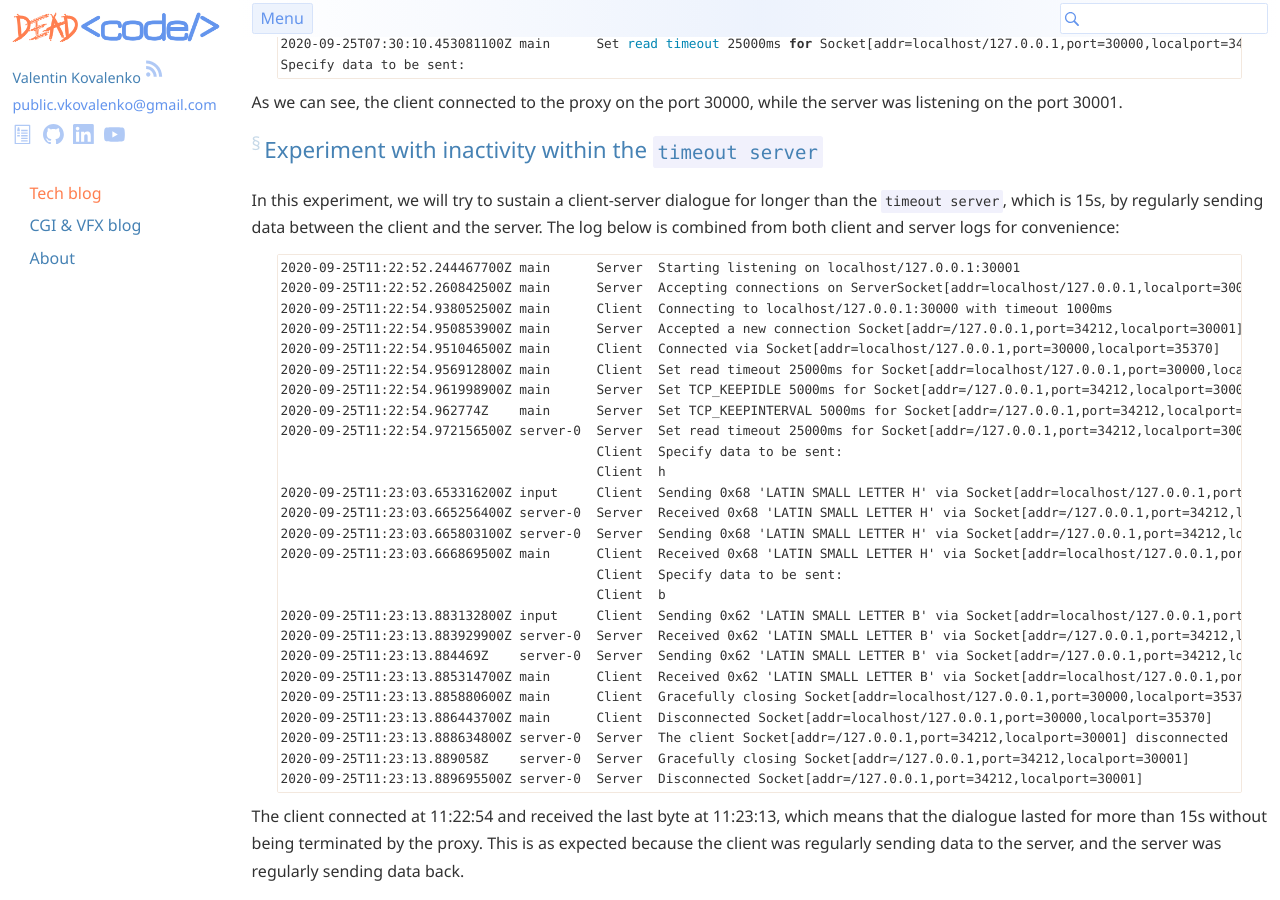
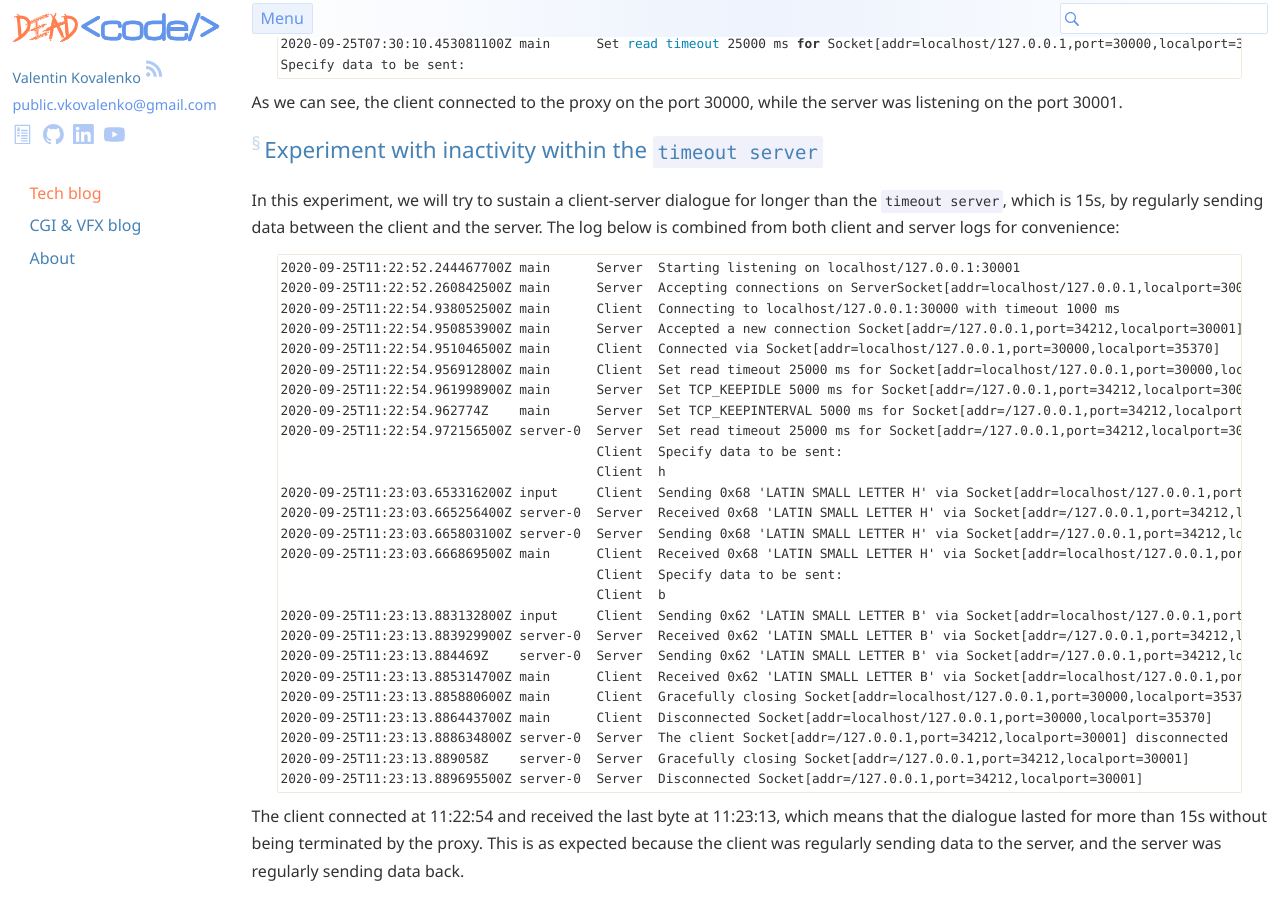
Before and after one commit to stIncMale/stincmale.github.io, a Jekyll site: the page built from _posts/2020-09-23-tcp-keep-alive.markdown, in a window 1280 px wide and 900 px high, scrolled down 4683 px. Built offline with Jekyll 4.4.1, drawn with Linux system fonts in a browser that asks for light colours; some of the changed text lies outside the part shown.

Commit message:
Add spaces before unit labels in blog/tcp-keep-alive

````diff
--- a/_posts/2020-09-23-tcp-keep-alive.markdown
+++ b/_posts/2020-09-23-tcp-keep-alive.markdown
@@ -210,9 +210,9 @@ Start the client:
 
 ```shell
 $ java -cp examples/target/classes/ stincmale.sandbox.examples.tcpkeepalive.Client localhost 30000
-2020-09-25T07:30:10.434081900Z main      Connecting to localhost/127.0.0.1:30000 with timeout 1000ms
+2020-09-25T07:30:10.434081900Z main      Connecting to localhost/127.0.0.1:30000 with timeout 1000 ms
 2020-09-25T07:30:10.447577700Z main      Connected via Socket[addr=localhost/127.0.0.1,port=30000,localport=34974]
-2020-09-25T07:30:10.453081100Z main      Set read timeout 25000ms for Socket[addr=localhost/127.0.0.1,port=30000,localport=34974]
+2020-09-25T07:30:10.453081100Z main      Set read timeout 25000 ms for Socket[addr=localhost/127.0.0.1,port=30000,localport=34974]
 Specify data to be sent:
 ```
 
@@ -226,13 +226,13 @@ The log below is combined from both client and server logs for convenience:
 ```
 2020-09-25T11:22:52.244467700Z main      Server  Starting listening on localhost/127.0.0.1:30001
 2020-09-25T11:22:52.260842500Z main      Server  Accepting connections on ServerSocket[addr=localhost/127.0.0.1,localport=30001]
-2020-09-25T11:22:54.938052500Z main      Client  Connecting to localhost/127.0.0.1:30000 with timeout 1000ms
+2020-09-25T11:22:54.938052500Z main      Client  Connecting to localhost/127.0.0.1:30000 with timeout 1000 ms
 2020-09-25T11:22:54.950853900Z main      Server  Accepted a new connection Socket[addr=/127.0.0.1,port=34212,localport=30001]
 2020-09-25T11:22:54.951046500Z main      Client  Connected via Socket[addr=localhost/127.0.0.1,port=30000,localport=35370]
-2020-09-25T11:22:54.956912800Z main      Client  Set read timeout 25000ms for Socket[addr=localhost/127.0.0.1,port=30000,localport=35370]
-2020-09-25T11:22:54.961998900Z main      Server  Set TCP_KEEPIDLE 5000ms for Socket[addr=/127.0.0.1,port=34212,localport=30001]
-2020-09-25T11:22:54.962774Z    main      Server  Set TCP_KEEPINTERVAL 5000ms for Socket[addr=/127.0.0.1,port=34212,localport=30001]
-2020-09-25T11:22:54.972156500Z server-0  Server  Set read timeout 25000ms for Socket[addr=/127.0.0.1,port=34212,localport=30001]
+2020-09-25T11:22:54.956912800Z main      Client  Set read timeout 25000 ms for Socket[addr=localhost/127.0.0.1,port=30000,localport=35370]
+2020-09-25T11:22:54.961998900Z main      Server  Set TCP_KEEPIDLE 5000 ms for Socket[addr=/127.0.0.1,port=34212,localport=30001]
+2020-09-25T11:22:54.962774Z    main      Server  Set TCP_KEEPINTERVAL 5000 ms for Socket[addr=/127.0.0.1,port=34212,localport=30001]
+2020-09-25T11:22:54.972156500Z server-0  Server  Set read timeout 25000 ms for Socket[addr=/127.0.0.1,port=34212,localport=30001]
                                          Client  Specify data to be sent:
                                          Client  h
 2020-09-25T11:23:03.653316200Z input     Client  Sending 0x68 'LATIN SMALL LETTER H' via Socket[addr=localhost/127.0.0.1,port=30000,localport=35370]
@@ -277,13 +277,13 @@ The log below is combined from both client and server logs for convenience:
 ```
 2020-09-25T10:21:43.275405200Z main      Server  Starting listening on localhost/127.0.0.1:30001
 2020-09-25T10:21:43.292033200Z main      Server  Accepting connections on ServerSocket[addr=localhost/127.0.0.1,localport=30001]
-2020-09-25T10:21:44.637776400Z main      Client  Connecting to localhost/127.0.0.1:30000 with timeout 1000ms
+2020-09-25T10:21:44.637776400Z main      Client  Connecting to localhost/127.0.0.1:30000 with timeout 1000 ms
 2020-09-25T10:21:44.651432Z    main      Server  Accepted a new connection Socket[addr=/127.0.0.1,port=34132,localport=30001]
 2020-09-25T10:21:44.652275600Z main      Client  Connected via Socket[addr=localhost/127.0.0.1,port=30000,localport=35290]
-2020-09-25T10:21:44.657658800Z main      Client  Set read timeout 25000ms for Socket[addr=localhost/127.0.0.1,port=30000,localport=35290]
-2020-09-25T10:21:44.662740200Z main      Server  Set TCP_KEEPIDLE 5000ms for Socket[addr=/127.0.0.1,port=34132,localport=30001]
-2020-09-25T10:21:44.663288900Z main      Server  Set TCP_KEEPINTERVAL 5000ms for Socket[addr=/127.0.0.1,port=34132,localport=30001]
-2020-09-25T10:21:44.670764500Z server-0  Server  Set read timeout 25000ms for Socket[addr=/127.0.0.1,port=34132,localport=30001]
+2020-09-25T10:21:44.657658800Z main      Client  Set read timeout 25000 ms for Socket[addr=localhost/127.0.0.1,port=30000,localport=35290]
+2020-09-25T10:21:44.662740200Z main      Server  Set TCP_KEEPIDLE 5000 ms for Socket[addr=/127.0.0.1,port=34132,localport=30001]
+2020-09-25T10:21:44.663288900Z main      Server  Set TCP_KEEPINTERVAL 5000 ms for Socket[addr=/127.0.0.1,port=34132,localport=30001]
+2020-09-25T10:21:44.670764500Z server-0  Server  Set read timeout 25000 ms for Socket[addr=/127.0.0.1,port=34132,localport=30001]
                                          Client  Specify data to be sent:
 2020-09-25T10:21:59.659921100Z main      Client  The server Socket[addr=localhost/127.0.0.1,port=30000,localport=35290] disconnected
 2020-09-25T10:21:59.660432100Z main      Client  Gracefully closing Socket[addr=localhost/127.0.0.1,port=30000,localport=35290]
````
Also changed, not shown: other parts of _posts/2020-09-23-tcp-keep-alive.markdown (+1 -1 lines).
